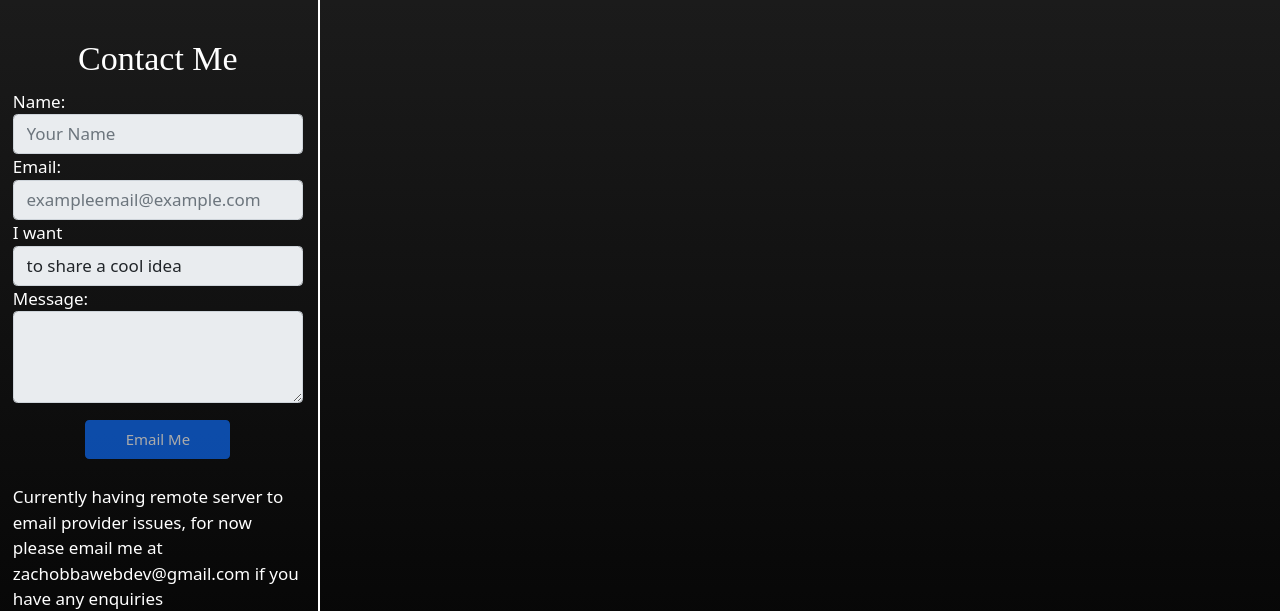
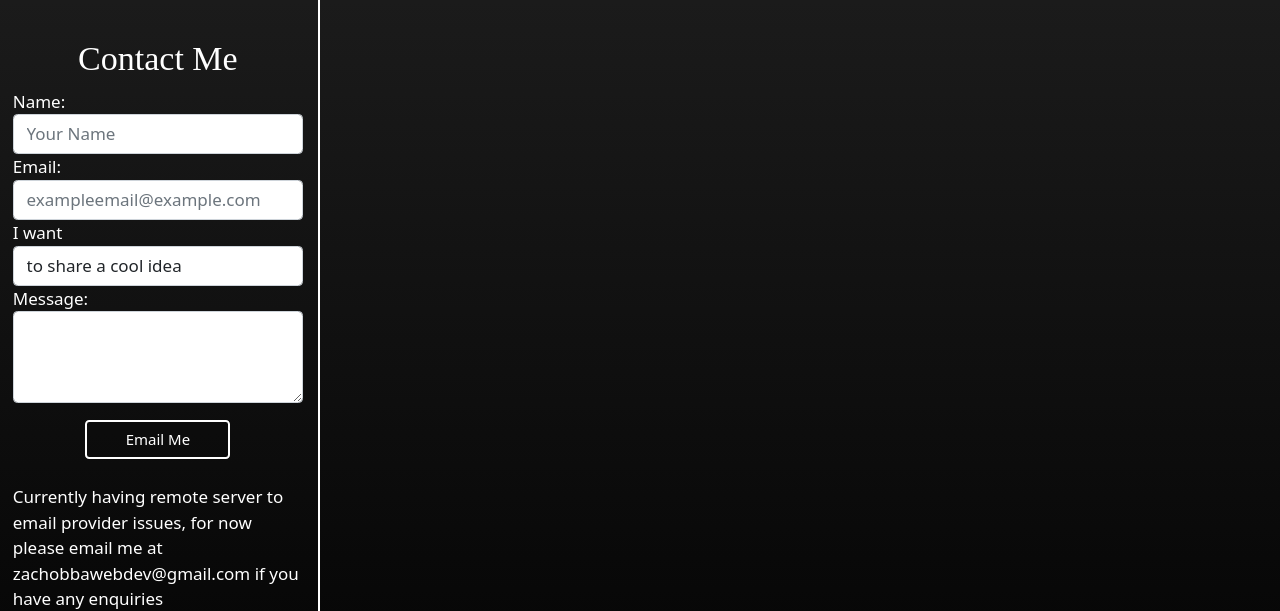
Before and after one commit to HobbaZ/Portfolio-Website, a website: page public/index.html in a window 1280 px wide. Shown: the part 806-1417 px from the top of the page. Drawn offline with nearby package versions, Linux system fonts and the light colour scheme; no server answers; a web font is replaced by a local one.

Commit message:
added more credentials to email route

```diff
--- a/public/index.html
+++ b/public/index.html
@@ -68,15 +68,15 @@
                         <form id="contactForm" action="" method="POST">
                             <div class="form-group ">
                               <label for="yourName">Name: </label>
-                              <input type="text" class="form-control w-100 mx-auto" name="yourName" id="yourName" aria-describedby="your name" placeholder="Your Name" disabled>
+                              <input type="text" class="form-control w-100 mx-auto" name="yourName" id="yourName" aria-describedby="your name" placeholder="Your Name">
                             </div>
                             <div class="form-group ">
                                 <label for="yourEmail">Email: </label>
-                                <input type="email" class="form-control w-100 mx-auto" name="yourEmail" id="yourEmail" aria-describedby="your Email" placeholder="exampleemail@example.com" disabled>
+                                <input type="email" class="form-control w-100 mx-auto" name="yourEmail" id="yourEmail" aria-describedby="your Email" placeholder="exampleemail@example.com">
                               </div>
                             <div class="form-group">
                                 <label for="select">I want </label>
-                                <select class="form-control w-100 mx-auto" name="select" id="select" disabled>
+                                <select class="form-control w-100 mx-auto" name="select" id="select">
                                   <option>to share a cool idea</option>
                                   <option>to invite you to collaborate</option>
                                   <option>to make a general enquiry</option>
@@ -85,9 +85,9 @@
                             </div>
                             <div class="form-group">
                                 <label for="message">Message: </label>
-                                <textarea class="form-control w-100 mx-auto" name="Message:" id="message" rows="3" disabled></textarea>
+                                <textarea class="form-control w-100 mx-auto" name="Message:" id="message" rows="3" ></textarea>
                             </div>
-                            <button type="submit" value="submit" name="submit" class="btn btn-primary w-50 mx-auto mt-3" id="emailMe"disabled >Email Me</button>
+                            <button type="submit" value="submit" name="submit" class="btn btn-primary w-50 mx-auto mt-3" id="emailMe" >Email Me</button>
                           </form>
                           <br>
                           <p>Currently having remote server to email provider issues, for now please email me at zachobbawebdev@gmail.com if you have any enquiries</p>
--- a/server.js
+++ b/server.js
@@ -23,6 +23,8 @@
 
     const transporter = nodemailer.createTransport({
         service: process.env.SERVICE,
+        port: 587,
+        host: process.env.HOST,
         auth: {
           user: process.env.USER,
           pass: process.env.PASS
```
